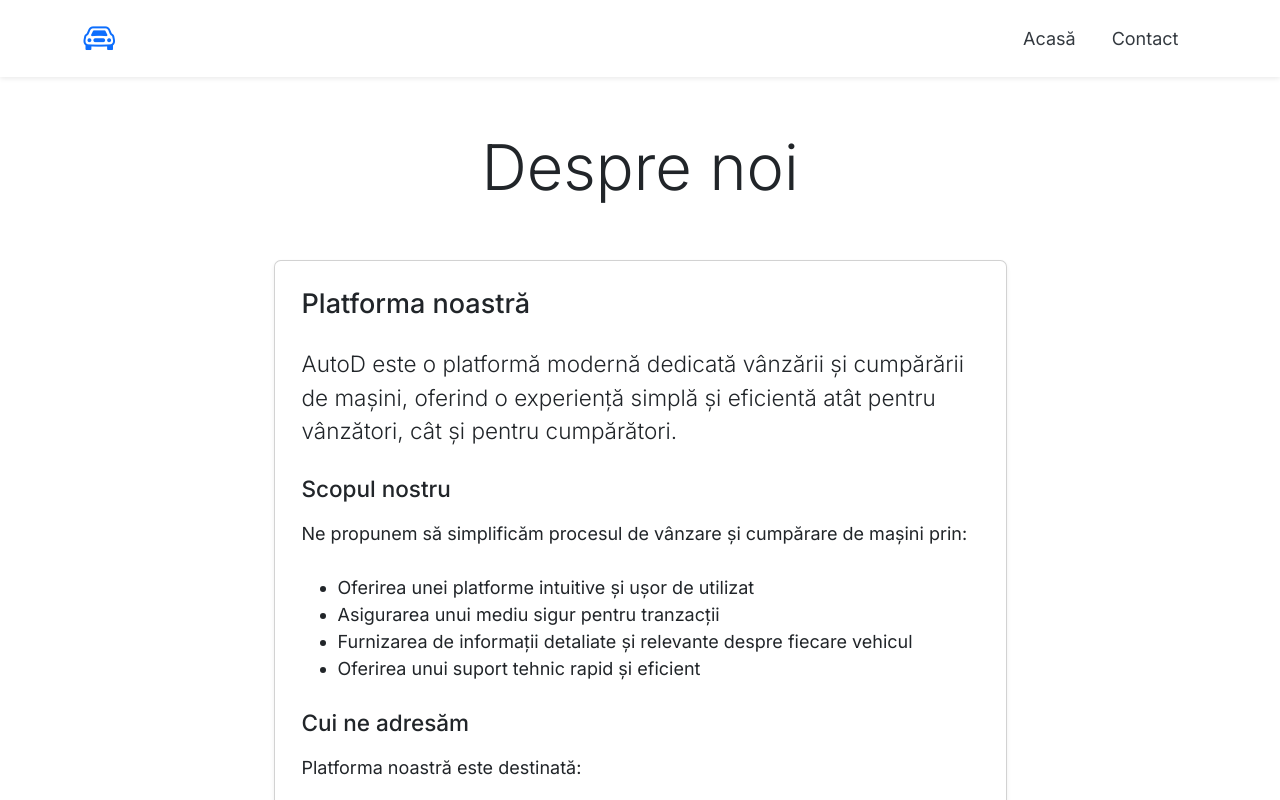
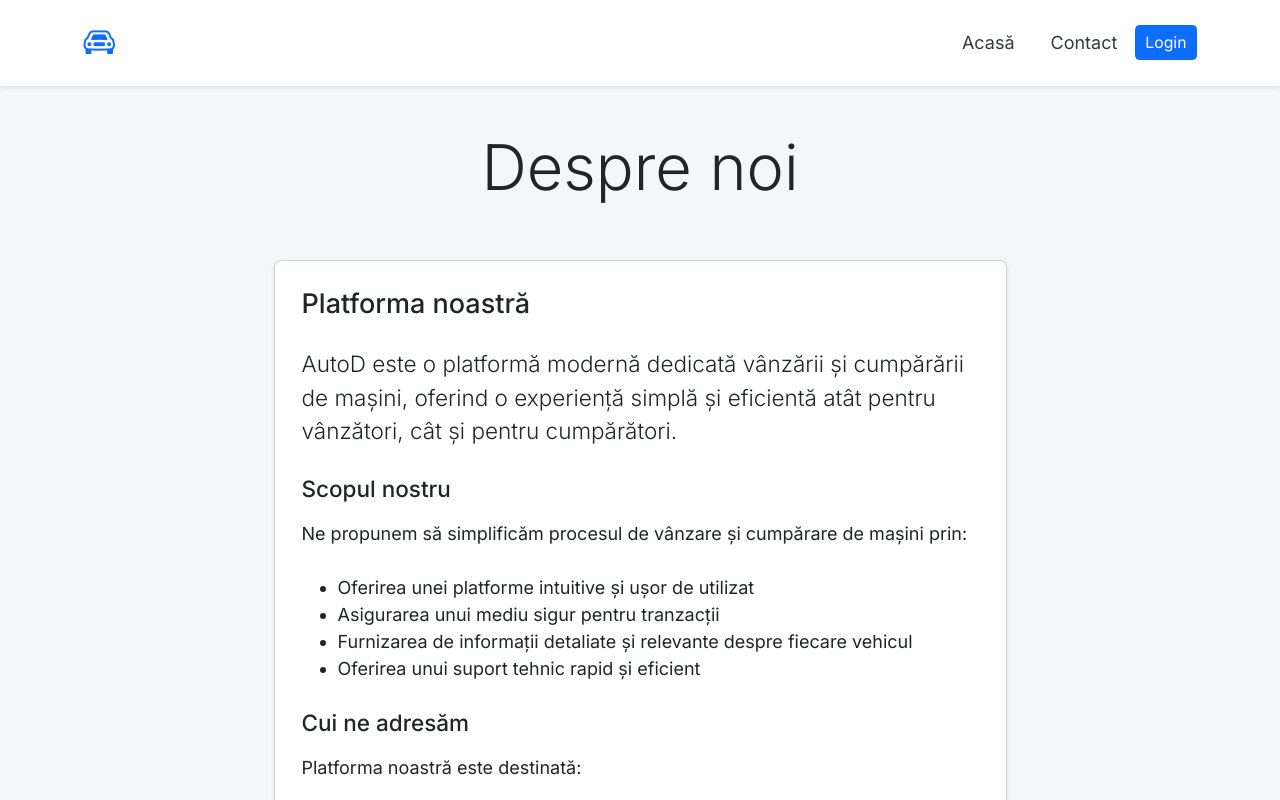
Before and after one commit to rZn24h/dav, a Next.js app: page /despre in a window 1280 px wide. Shown: the top 800 px of the page. Built offline with nearby package versions, Linux system fonts and the light colour scheme; no server answers; the database is empty.

Commit message:
update performanta

```diff
--- a/src/app/globals.css
+++ b/src/app/globals.css
@@ -54,7 +54,7 @@ body {
 .background-wrapper {
   position: relative;
   min-height: 100vh;
-  background-color: #ffffff;
+  background-color: #f4f7f9;
 }
 
 /* Optimized Navbar styles */
@@ -259,7 +259,16 @@ main {
 
 /* Sort Controls */
 .sort-controls {
-  margin-top: 1rem;
+  display: flex;
+  align-items: center;
+  flex-wrap: wrap;
+  gap: 1rem;
+}
+
+.sort-controls .form-label {
+  margin-bottom: 0;
+  font-weight: 600;
+  color: var(--dark-color);
 }
 
 .sort-controls .btn {
@@ -430,28 +439,27 @@ img {
 
 /* Optimized Specs Grid */
 .specs-grid {
-  display: flex;
-  flex-wrap: wrap;
-  gap: 1rem;
-  margin: auto 0;
+  display: grid;
+  grid-template-columns: 1fr 1fr;
+  grid-auto-flow: row;
+  gap: 0.5rem 1rem;
+  margin: 1rem 0;
 }
 
 .spec-item {
-  display: flex;
-  align-items: center;
-  gap: 0.5rem;
-  font-size: 0.875rem;
-  color: #6c757d;
-}
-
-.spec-icon {
-  color: var(--primary-color);
-  flex-shrink: 0;
+  overflow: hidden;
 }
 
 .spec-text {
-  font-weight: 500;
+  text-overflow: ellipsis;
+  overflow: hidden;
   white-space: nowrap;
+}
+
+@media (max-width: 992px) and (min-width: 769px) {
+  .specs-grid {
+    grid-template-columns: 1fr;
+  }
 }
 
 /* Optimized Price Tag */
@@ -558,6 +566,7 @@ img {
   transition: all 0.3s ease;
   text-decoration: none;
   color: inherit;
+  gap: 1.5rem;
 }
 
 .hover-card:hover {
@@ -591,11 +600,19 @@ img {
 
 /* Optimized Card Body for Horizontal Layout */
 .card-body {
-  padding: 1rem 1.5rem;
+  padding: 1rem;
   display: flex;
   flex-direction: column;
   flex-grow: 1;
-  justify-content: space-between;
+  justify-content: initial;
+}
+
+.card-body > div:first-child {
+  margin-bottom: auto;
+}
+
+.card-body > div:last-child {
+  margin-top: auto;
 }
 
 .car-title {
@@ -804,36 +821,43 @@ img {
 
 .car-details-specs {
   display: grid;
-  grid-template-columns: repeat(auto-fit, minmax(150px, 1fr));
+  grid-template-columns: repeat(auto-fit, minmax(280px, 1fr));
   gap: 1rem;
-  margin-bottom: 2rem;
 }
 
 .car-spec-item {
   display: flex;
   align-items: center;
-  gap: 0.75rem;
+  gap: 1rem;
   padding: 1rem;
-  background: white;
+  background-color: #f8f9fa;
+  border: 1px solid #f0f0f0;
   border-radius: 8px;
-  box-shadow: 0 2px 4px rgba(0, 0, 0, 0.05);
 }
 
 .car-spec-icon {
+  display: inline-flex;
+  font-size: 1.5rem;
   color: var(--primary-color);
-  font-size: 1.25rem;
+  background-color: #e9ecef;
+  padding: 0.75rem;
+  border-radius: 50%;
+}
+
+.car-spec-text-content {
+  display: flex;
+  flex-direction: column;
 }
 
 .car-spec-label {
-  font-weight: 600;
-  color: var(--dark-color);
+  color: #6c757d;
   font-size: 0.875rem;
 }
 
 .car-spec-value {
-  color: #6c757d;
-  font-size: 0.875rem;
-  margin-left: auto;
+  font-weight: 600;
+  font-size: 1rem;
+  color: var(--dark-color);
 }
 
 /* Optimized Car Details Sections */
@@ -861,8 +885,8 @@ img {
 
 .car-details-features {
   display: grid;
-  grid-template-columns: repeat(auto-fit, minmax(200px, 1fr));
-  gap: 1rem;
+  grid-template-columns: repeat(auto-fit, minmax(250px, 1fr));
+  gap: 0.75rem;
 }
 
 .car-feature-item {
@@ -1079,7 +1103,7 @@ img {
 
 /*
 ==============================================
-Car Details Page ([slug]) Styles
+Car Details Page ([slug]) Styles REFINED
 ==============================================
 */
 
@@ -1098,10 +1122,14 @@ Car Details Page ([slug]) Styles
   text-decoration: none;
   margin-bottom: 2rem;
   transition: color 0.2s ease;
+  padding: 0.5rem 1rem;
+  border-radius: 8px;
 }
 
 .car-details-back:hover {
   color: var(--primary-color);
+  background-color: #e9ecef;
+  transform: translateX(-4px);
 }
 
 .gallery-container {
@@ -1223,26 +1251,48 @@ Car Details Page ([slug]) Styles
 
 .car-details-specs {
   display: grid;
-  grid-template-columns: 1fr 1fr;
+  grid-template-columns: repeat(auto-fit, minmax(280px, 1fr));
   gap: 1rem;
 }
 
 .car-spec-item {
   display: flex;
-  justify-content: space-between;
-  padding: 0.75rem 0;
-  border-bottom: 1px solid #f0f0f0;
+  align-items: center;
+  gap: 1rem;
+  padding: 1rem;
+  background-color: #f8f9fa;
+  border: 1px solid #f0f0f0;
+  border-radius: 8px;
 }
-.car-spec-item:last-child {
-  border-bottom: none;
+
+.car-spec-icon {
+  display: inline-flex;
+  font-size: 1.5rem;
+  color: var(--primary-color);
+  background-color: #e9ecef;
+  padding: 0.75rem;
+  border-radius: 50%;
 }
-.car-spec-icon { display: none; } /* Hidden for a cleaner list look */
-.car-spec-label { color: #6c757d; }
-.car-spec-value { font-weight: 500; }
+
+.car-spec-text-content {
+  display: flex;
+  flex-direction: column;
+}
+
+.car-spec-label {
+  color: #6c757d;
+  font-size: 0.875rem;
+}
+
+.car-spec-value {
+  font-weight: 600;
+  font-size: 1rem;
+  color: var(--dark-color);
+}
 
 .car-details-features {
   display: grid;
-  grid-template-columns: 1fr 1fr;
+  grid-template-columns: repeat(auto-fit, minmax(250px, 1fr));
   gap: 0.75rem;
 }
 
@@ -1264,3 +1314,98 @@ Car Details Page ([slug]) Styles
     grid-template-columns: 1fr;
   }
 }
+
+/*
+==============================================
+Car Details Page ([slug]) Styles REFINED - V2
+==============================================
+*/
+
+/* Add space between gallery and content */
+.thumbnails-container {
+  margin-bottom: 2rem;
+}
+
+/* Redesigned Tech Specs Section */
+.car-details-specs {
+  display: grid;
+  grid-template-columns: repeat(auto-fit, minmax(250px, 1fr));
+  gap: 1rem;
+}
+
+.car-spec-item {
+  display: flex;
+  align-items: center;
+  gap: 1rem;
+  background-color: #f8f9fa;
+  border: 1px solid #e9ecef;
+  border-radius: 12px;
+  padding: 1rem;
+  transition: all 0.3s ease;
+}
+
+.car-spec-item:hover {
+  transform: translateY(-3px);
+  box-shadow: 0 4px 12px rgba(0, 0, 0, 0.05);
+  border-color: #ddd;
+}
+
+.car-spec-icon {
+  display: flex;
+  align-items: center;
+  justify-content: center;
+  flex-shrink: 0;
+  width: 50px;
+  height: 50px;
+  font-size: 1.5rem;
+  color: var(--primary-color);
+  background-color: #e9ecef;
+  border-radius: 50%;
+}
+
+.car-spec-text-content {
+  display: flex;
+  flex-direction: column;
+}
+
+.car-spec-label {
+  color: #6c757d;
+  font-size: 0.875rem;
+  margin-bottom: 0.1rem;
+}
+
+.car-spec-value {
+  font-weight: 600;
+  font-size: 1rem;
+  color: var(--dark-color);
+}
+
+/* Create a new container for the specs to look like a "card within a card" */
+.specs-grid-container {
+  background-color: #f8f9fa;
+  border: 1px solid #e9ecef;
+  padding: 1rem;
+  margin: 1rem 0;
+  border-radius: 8px;
+}
+
+/* Re-add flex alignment and icon styles for the spec items */
+.spec-item {
+  display: flex;
+  align-items: center;
+  gap: 0.6rem;
+  overflow: hidden;
+}
+
+.spec-icon {
+  flex-shrink: 0;
+  color: var(--primary-color);
+  font-size: 1rem;
+}
+
+.spec-text {
+  font-size: 0.9rem;
+  text-overflow: ellipsis;
+  overflow: hidden;
+  white-space: nowrap;
+}
--- a/src/components/CarCard.tsx
+++ b/src/components/CarCard.tsx
@@ -66,7 +66,8 @@ export default function CarCard({ car }: CarCardProps) {
           </div>
         </div>
 
-        {/* Middle part: Specs */}
+        {/* Middle part: Specs in their own container */}
+        <div className="specs-grid-container">
           <div className="specs-grid">
             <div className="spec-item" title={`${formattedKm} km`}>
               <FaRoad className="spec-icon" />
@@ -91,6 +92,7 @@ export default function CarCard({ car }: CarCardProps) {
               <span className="spec-text">{car.transmisie}</span>
             </div>
           </div>
+        </div>
 
         {/* Bottom part: Price */}
         <div className="price-tag">
--- /dev/null
+++ b/src/components/HydrationSuppressor.tsx
@@ -0,0 +1,24 @@
+'use client';
+
+import { useState, useEffect, ReactNode } from 'react';
+
+interface HydrationSuppressorProps {
+  children: ReactNode;
+  fallback?: ReactNode;
+}
+
+const HydrationSuppressor = ({ children, fallback = null }: HydrationSuppressorProps) => {
+  const [isMounted, setIsMounted] = useState(false);
+
+  useEffect(() => {
+    setIsMounted(true);
+  }, []);
+
+  if (!isMounted) {
+    return <>{fallback}</>;
+  }
+
+  return <>{children}</>;
+};
+
+export default HydrationSuppressor;
--- a/src/components/Navbar.tsx
+++ b/src/components/Navbar.tsx
@@ -6,19 +6,25 @@ import Link from 'next/link';
 import { useConfig } from '@/hooks/useConfig';
 import { useAuth } from '@/contexts/AuthContext';
 import { useAdmin } from '@/hooks/useAdmin';
+import { auth } from '@/utils/firebase';
+import HydrationSuppressor from './HydrationSuppressor';
 
 const Navbar: React.FC = () => {
   const pathname = usePathname();
-  const { config, loading } = useConfig();
-  const { user } = useAuth();
+  const { config, loading: configLoading } = useConfig();
+  const { user, loading: authLoading } = useAuth();
   const { isAdmin, loading: adminLoading } = useAdmin();
+
+  const handleLogout = async () => {
+    await auth.signOut();
+  };
 
   return (
     <nav className="navbar navbar-expand-lg navbar-light bg-white fixed-top shadow-sm">
       <div className="container">
         {/* Logo */}
         <Link href="/" className="navbar-brand d-flex align-items-center">
-          {loading ? (
+          {configLoading ? (
             <div className="spinner-border spinner-border-sm" role="status">
               <span className="visually-hidden">Se încarcă...</span>
             </div>
@@ -87,6 +93,27 @@ const Navbar: React.FC = () => {
             )}
           </ul>
         </div>
+
+        <div className="d-flex align-items-center ms-auto">
+          <HydrationSuppressor fallback={<div style={{ width: '75px' }} />}>
+            {authLoading ? (
+              <div style={{ width: '75px' }} /> /* Placeholder to prevent layout shift */
+            ) : user ? (
+              <div className="d-flex align-items-center gap-2">
+                <Link href="/admin/dashboard" className="btn btn-sm btn-outline-secondary">
+                  Admin
+                </Link>
+                <button onClick={handleLogout} className="btn btn-sm btn-primary">
+                  Logout
+                </button>
+              </div>
+            ) : (
+              <Link href="/login" className="btn btn-sm btn-primary">
+                Login
+              </Link>
+            )}
+          </HydrationSuppressor>
+        </div>
       </div>
     </nav>
   );
--- a/src/contexts/AuthContext.tsx
+++ b/src/contexts/AuthContext.tsx
@@ -1,7 +1,7 @@
 "use client";
 
-import { createContext, useContext, useEffect, useState } from 'react';
-import { User, onAuthStateChanged } from 'firebase/auth';
+import { createContext, useContext, useEffect, useState, ReactNode } from 'react';
+import { onAuthStateChanged, User } from 'firebase/auth';
 import { auth } from '@/utils/firebase';
 
 interface AuthContextType {
@@ -9,12 +9,9 @@ interface AuthContextType {
   loading: boolean;
 }
 
-const AuthContext = createContext<AuthContextType>({
-  user: null,
-  loading: true,
-});
+const AuthContext = createContext<AuthContextType>({ user: null, loading: true });
 
-export function AuthProvider({ children }: { children: React.ReactNode }) {
+export function AuthProvider({ children }: { children: ReactNode }) {
   const [user, setUser] = useState<User | null>(null);
   const [loading, setLoading] = useState(true);
 
@@ -27,11 +24,15 @@ export function AuthProvider({ children }: { children: React.ReactNode }) {
     return () => unsubscribe();
   }, []);
 
+  const value = { user, loading };
+
   return (
-    <AuthContext.Provider value={{ user, loading }}>
+    <AuthContext.Provider value={value}>
       {children}
     </AuthContext.Provider>
   );
 }
 
-export const useAuth = () => useContext(AuthContext);
+export const useAuth = () => {
+  return useContext(AuthContext);
+};
--- a/src/hooks/useConfig.ts
+++ b/src/hooks/useConfig.ts
@@ -1,36 +1,42 @@
+'use client';
+
 import { useState, useEffect } from 'react';
-import { doc, onSnapshot } from 'firebase/firestore';
+import { doc, getDoc } from 'firebase/firestore';
 import { db } from '@/utils/firebase';
-import { useAuth } from '@/contexts/AuthContext';
+
+interface Config {
+  nume: string;
+  slogan: string;
+  bannerImg: string;
+  logoUrl: string;
+  siteTitle: string;
+  siteDescription: string;
+  whatsapp?: string;
+  contactEmail?: string;
+  adresa?: string;
+}
 
 export function useConfig() {
-  const [config, setConfig] = useState<any>(null);
+  const [config, setConfig] = useState<Config | null>(null);
   const [loading, setLoading] = useState(true);
-  const { user } = useAuth();
 
   useEffect(() => {
-    // Use a fixed document ID for public config
-    const configRef = doc(db, 'config', 'public');
-
-    // Subscribe to real-time updates
-    const unsubscribe = onSnapshot(configRef,
-      (doc) => {
-        if (doc.exists()) {
-          setConfig(doc.data());
-        } else {
-          setConfig(null);
+    const fetchConfig = async () => {
+      try {
+        const docRef = doc(db, 'config', 'public');
+        const docSnap = await getDoc(docRef);
+        if (docSnap.exists()) {
+          setConfig(docSnap.data() as Config);
         }
-        setLoading(false);
-      },
-      (error) => {
-        console.error('Error fetching config:', error);
+      } catch (error) {
+        console.error("Error fetching config:", error);
+      } finally {
         setLoading(false);
       }
-    );
+    };
 
-    // Cleanup subscription on unmount
-    return () => unsubscribe();
-  }, []); // Remove user dependency since we're using a fixed document
+    fetchConfig();
+  }, []);
 
   return { config, loading };
 }
```
Also changed, not shown: next.config.js (+10 -98 lines), src/app/cars/[slug]/CarClient.tsx (+43 -12 lines), src/app/page.tsx (+6 -4 lines). Lines whose indentation alone changed are shown as unchanged.
